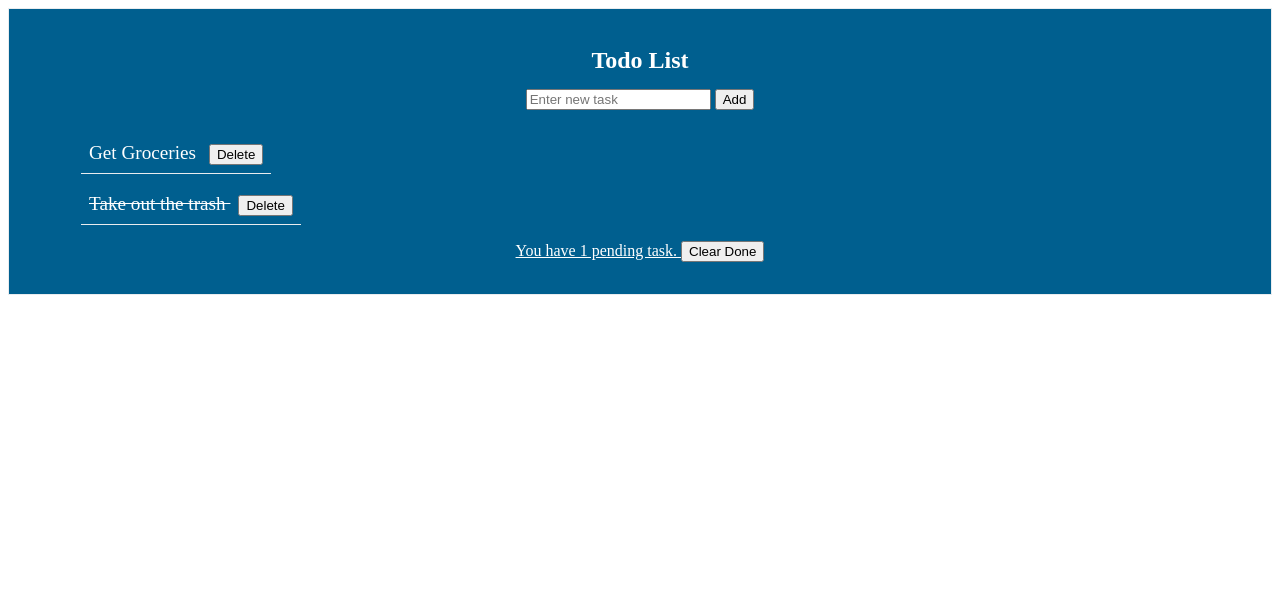
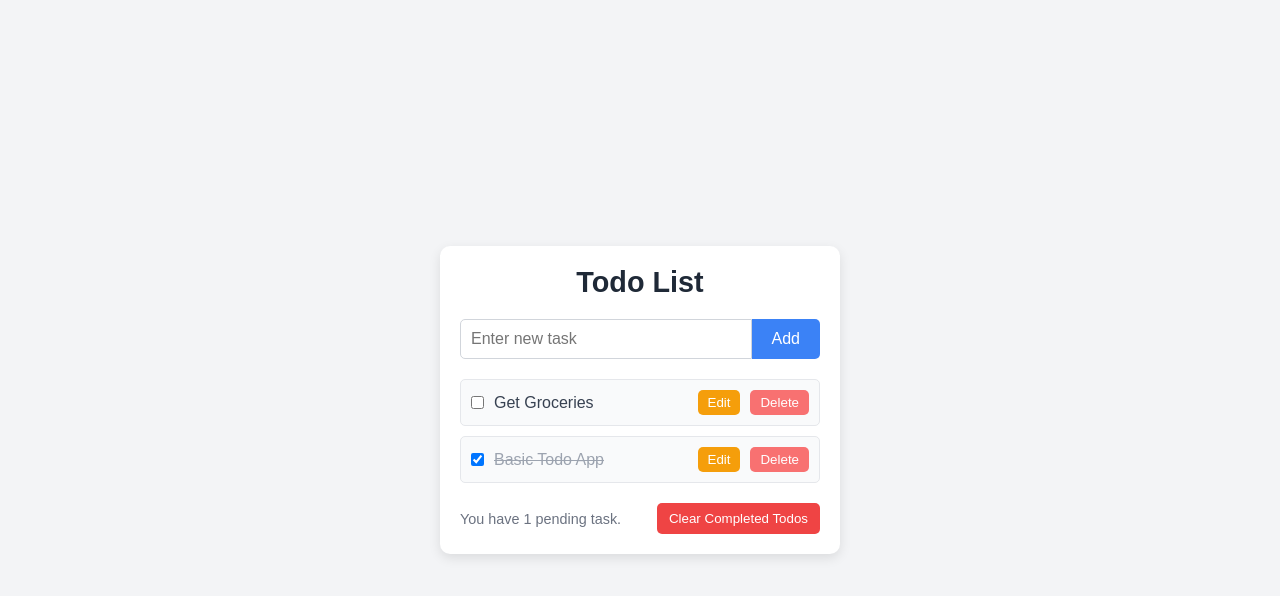
Before and after one commit to Mattamosa/todo-data-model, a plain HTML site: page index.html in a window 1280 px wide. Drawn offline with Linux system fonts and the light colour scheme.

Commit message:
basic todo app - progress

```diff
--- a/index.html
+++ b/index.html
@@ -3,30 +3,29 @@
 <head>
     <meta charset="UTF-8">
     <meta name="viewport" content="width=device-width, initial-scale=1.0">
-    <link rel="stylesheet" type="text/css" href="./styles.css">
-    <title>Todo Data Model</title>
+    <link rel="stylesheet" href="./styles.css">
+    <title>Basic Todo App</title>
 </head>
 <body>
     <div class="wrapper">
-        <header><h1>Todo List</h1></header>
+        <header>
+            <h1>Todo List</h1>
+        </header>
         <div class="inputField">
-          <input type="text" placeholder="Enter new task" />
-          <button>Add</button>
+            <input type="text" placeholder="Enter new task" />
+            <button>Add</button>
         </div>
-        <ul class="todoList"> <!-- Make the list items a input type="checkbox" then classes with li.done styled with a css linethrough -->
-          <li class="done">
-            Todo Item 1 <span><button class="deleteBtn">Delete</button></span>
-          </li>
-          <li>
-            Todo Item 2
-            <span><button class="editBtn">Edit</button></span>
-            <span><button class="deleteBtn">Delete</button></span>
-          </li>
+        <ul class="todoList">
+            <li class="todo-item">
+                <input type="checkbox" class="todo-checkbox" />
+                <span class="todo-text">Sample Todo</span>
+                <button class="todo-edit-btn">Edit</button>
+                <button class="todo-delete-btn">Delete</button>
+            </li>
         </ul>
         <div class="footer">
-          <!-- Adjust the pending # so it references a js variable -->
-          <span>You have 1 pending task.</span>
-          <button>Clear Done</button>
+            <span id="pendingTasks"></span>
+            <button class="clearCompletedButton">Clear Completed Todos</button>
         </div>
     </div>
     <script src="./script.js" type="module"></script>
--- a/script.js
+++ b/script.js
@@ -8,73 +8,126 @@ class Todo {
   }
 }
 
+// Examples from original code (Category not implemented)
 const todos = [
   new Todo(0, "Get Groceries", false, "Shopping", "2024-09-01"),
-  new Todo(1, "Take out the trash", true, "Chores", "2024-08-28")
+  new Todo(1, "Basic Todo App", true, "Chores", "2024-08-28")
 ];
 
-// Selects DOM elements
 const inputField = document.querySelector(".inputField input");
 const addButton = document.querySelector(".inputField button");
 const todosList = document.querySelector(".todoList");
+const clearCompletedButton = document.querySelector(".clearCompletedButton");
+const taskCount = document.querySelector("#pendingTasks");
 
-// Function to render todos
+// Render todos
 function renderTodos() {
   todosList.innerHTML = '';
-  todos.forEach(todo => {
+  todos.forEach((todo, index) => {
     const newListItem = document.createElement("li");
-    newListItem.innerText = todo.todoText;
-    // * Need to work on this *
-    // `${todo.todoText}
-    // (Due: ${todo.todoDueDate},
-    // Category: ${todo.todoCategory})`;
+    newListItem.className = 'todo-item';
+
+    // Checkbox to mark as complete
+    const checkbox = document.createElement('input');
+    checkbox.type = 'checkbox';
+    checkbox.checked = todo.todoComplete;
+    checkbox.className = 'todo-checkbox';
+    checkbox.addEventListener("change", () => {
+      todo.todoComplete = checkbox.checked;
+      renderTodos();
+    });
+
+    // Todo text
+    const todoText = document.createElement('span');
+    todoText.innerText = todo.todoText;
+    todoText.className = 'todo-text';
     if (todo.todoComplete) {
-      newListItem.classList.add("done");
+      todoText.classList.add('completed');
     }
-    newListItem.innerHTML += `
-      <span><button class="deleteBtn">Delete</button></span>
-    `; // Add <editBtn> here as well
+
+    // Edit button
+    const editButton = document.createElement('button');
+    editButton.innerText = "Edit";
+    editButton.className = 'todo-edit-btn';
+    editButton.addEventListener("click", () => {
+      const editInput = document.createElement("input");
+      editInput.type = "text";
+      editInput.value = todo.todoText;
+      editInput.className = 'edit-input';
+
+      // Save button
+      const saveButton = document.createElement("button");
+      saveButton.innerText = "Save";
+      saveButton.className = 'save-btn';
+
+      // Replace elements
+      newListItem.replaceChild(editInput, todoText);
+      newListItem.replaceChild(saveButton, editButton);
+
+      saveButton.addEventListener("click", () => {
+        todo.todoText = editInput.value;
+        renderTodos();
+      });
+    });
+
+    // Delete button
+    const deleteButton = document.createElement('button');
+    deleteButton.innerText = "Delete";
+    deleteButton.className = 'todo-delete-btn';
+    deleteButton.addEventListener("click", () => {
+      todos.splice(index, 1);
+      renderTodos();
+    });
+
+    newListItem.appendChild(checkbox);
+    newListItem.appendChild(todoText);
+    newListItem.appendChild(editButton);
+    newListItem.appendChild(deleteButton);
+
     todosList.appendChild(newListItem);
   });
 
-  // Event listeners for delete buttons
-  document.querySelectorAll(".deleteBtn").forEach(button => {
-    button.addEventListener("click", (event) => {
-      const listItem = event.target.closest("li");
-      const todoText = listItem.innerText.replace("Delete", "").trim();
-      const todoIndex = todos.findIndex(todo => todo.todoText === todoText);
-      if (todoIndex > -1) {
-        todos.splice(todoIndex, 1);
-        renderTodos();
-      }
-    });
-  });
+  // Update pending tasks count
+  updatePendingTasksCount();
 }
 
-// Add a new todo
+// Update pending tasks count
+function updatePendingTasksCount() {
+  const pendingCount = todos.filter(todo => !todo.todoComplete).length;
+  taskCount.innerText = `You have ${pendingCount} pending task${pendingCount !== 1 ? 's' : ''}.`;
+}
+
+// Add New todo
 function addTodo() {
   const newTodoText = inputField.value.trim();
   if (newTodoText !== "") {
     const newTodo = new Todo(
       todos.length,
       newTodoText,
-      false,
-      "", // Due date - Add later
-      "" // Category - Add later
+      false
     );
     todos.push(newTodo);
+    inputField.value = "";
     renderTodos();
-    inputField.value = "";
   }
 }
 
-// Add todo Clicks & Enter
+// Clears completed todos
+function clearCompletedTodos() {
+  const incompleteTodos = todos.filter(todo => !todo.todoComplete);
+  todos.length = 0;
+  todos.push(...incompleteTodos);
+  renderTodos();
+}
+
+// Event listeners for adding todos and clearing completed todos
 addButton.addEventListener("click", addTodo);
 inputField.addEventListener("keypress", (event) => {
   if (event.key === "Enter") {
     addTodo();
   }
 });
+clearCompletedButton.addEventListener("click", clearCompletedTodos);
 
 // Render on page load
 renderTodos();
--- a/styles.css
+++ b/styles.css
@@ -1,47 +1,140 @@
-.wrapper {
-    border: 1px solid #e9ecef;
-    padding: 2rem;
-    background-color: #005f8f
+* {
+    margin: 0;
+    padding: 0;
+    box-sizing: border-box;
 }
 
-.wrapper h1 {
-    color: #FFFFFF;
-    font-size: 1.5rem;
+body {
+    font-family: 'Arial', sans-serif;
+    background-color: #f3f4f6;
+    color: #333;
+    display: flex;
+    justify-content: center;
+    align-items: center;
+    min-height: 100vh;
+}
+
+.wrapper {
+    background-color: #fff;
+    border-radius: 0.625rem;
+    box-shadow: 0 0.25rem 0.75rem rgba(0, 0, 0, 0.1);
+    max-width: 25rem;
+    width: 100%;
+    padding: 1.25rem;
+    margin: 0.625rem;
+}
+
+header {
     text-align: center;
-    margin: .4rem 0;
+    margin-bottom: 1.25rem;
+}
+
+header h1 {
+    font-size: 1.8rem;
+    color: #1f2937;
+    font-weight: 600;
 }
 
 .inputField {
-    color: #000000;
-    text-align: center;
-    padding: .5rem 0 .5rem 0;
+    display: flex;
+    margin-bottom: 1.25rem;
 }
 
-ul.todoList li.done {
-    text-decoration: line-through;
+.inputField input {
+    flex-grow: 1;
+    padding: 0.625rem;
+    border: 0.0625rem solid #d1d5db;
+    border-radius: 0.3125rem 0 0 0.3125rem;
+    font-size: 1rem;
 }
 
-div.inputField button {
-    color: #000000
+.inputField button {
+    background-color: #3b82f6;
+    color: white;
+    border: none;
+    padding: 0.625rem 1.25rem;
+    font-size: 1rem;
+    border-radius: 0 0.3125rem 0.3125rem 0;
+    cursor: pointer;
+    transition: background-color 0.3s;
 }
 
-.wrapper li {
-    color: #fff;
-    font-size: 1.2rem;
-    margin-bottom: .7rem;
-    border-bottom: 1px solid #e9ecef;
-    display: table;
-    border-collapse: separate;
-    border-spacing: .5rem;
+.inputField button:hover {
+    background-color: #2563eb;
 }
 
-div.wrapper button.deleteBtn {
-    color: #000000;
-    margin-left: .5rem;
+.todoList {
+    list-style-type: none;
+}
+
+.todo-item {
+    display: flex;
+    align-items: center;
+    justify-content: space-between;
+    background-color: #f9fafb;
+    padding: 0.625rem;
+    border-radius: 0.3125rem;
+    border: 0.0625rem solid #e5e7eb;
+    margin-bottom: 0.625rem;
+}
+
+.todo-item .todo-checkbox {
+    margin-right: 0.625rem;
+}
+
+.todo-item .todo-text {
+    flex-grow: 1;
+    font-size: 1rem;
+    color: #374151;
+}
+
+.todo-item .todo-text.completed {
+    text-decoration: line-through;
+    color: #9ca3af;
+}
+
+.todo-item button {
+    background-color: #f87171;
+    color: white;
+    border: none;
+    padding: 0.3125rem 0.625rem;
+    border-radius: 0.3125rem;
+    cursor: pointer;
+    margin-left: 0.625rem;
+    transition: background-color 0.3s;
+}
+
+.todo-item button.todo-edit-btn {
+    background-color: #f59e0b;
+}
+
+.todo-item button:hover {
+    opacity: 0.9;
+}
+
+.todo-item button.todo-edit-btn:hover {
+    background-color: #d97706;
 }
 
 .footer {
-    color: #fff;
-    text-decoration: underline;
-    text-align: center;
+    display: flex;
+    justify-content: space-between;
+    align-items: center;
+    margin-top: 1.25rem;
+    font-size: 0.9rem;
+    color: #6b7280;
 }
+
+.clearCompletedButton {
+    background-color: #ef4444;
+    color: white;
+    padding: 0.5rem 0.75rem;
+    border: none;
+    border-radius: 0.3125rem;
+    cursor: pointer;
+    transition: background-color 0.3s;
+}
+
+.clearCompletedButton:hover {
+    background-color: #dc2626;
+}
```
